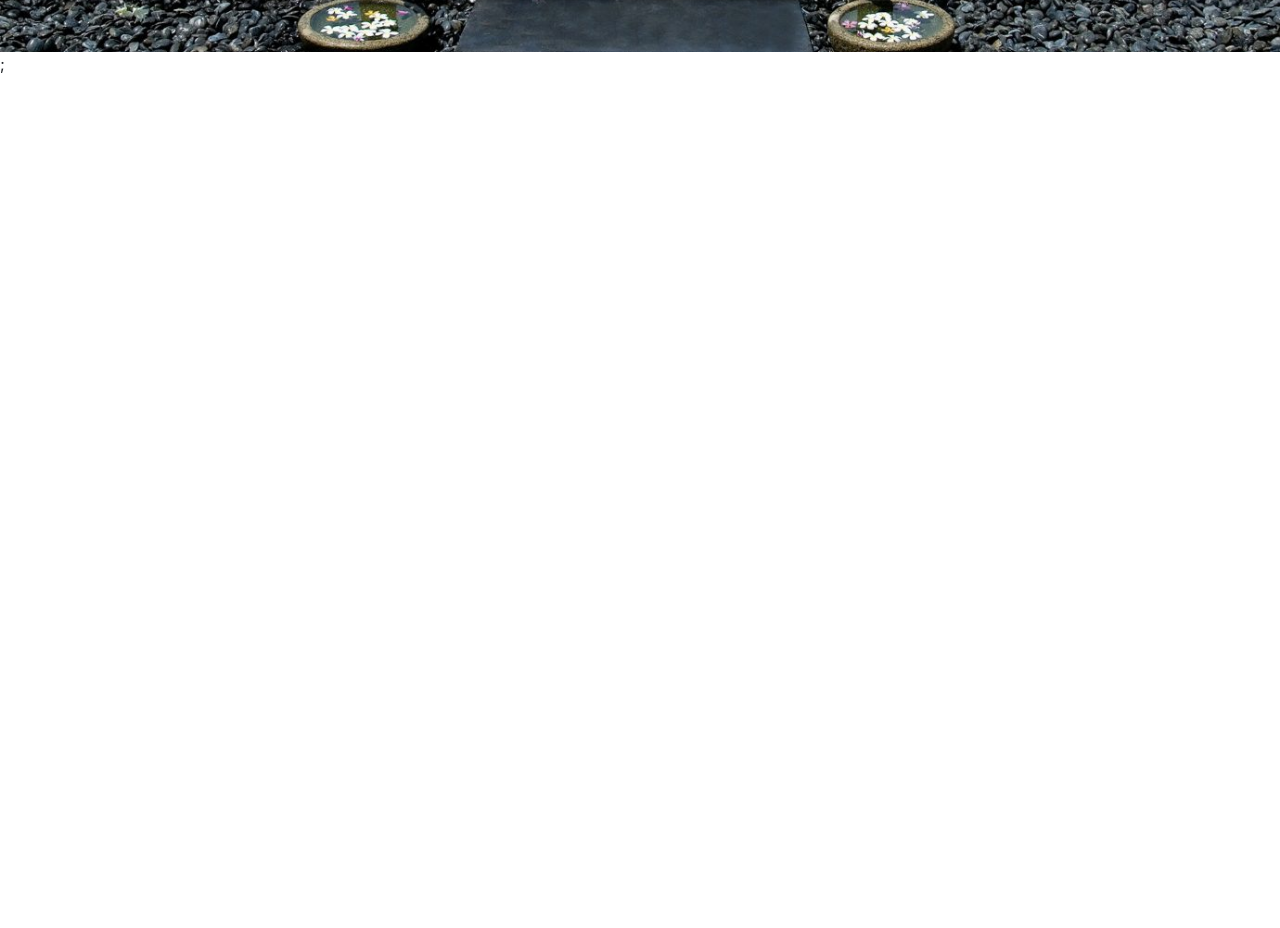
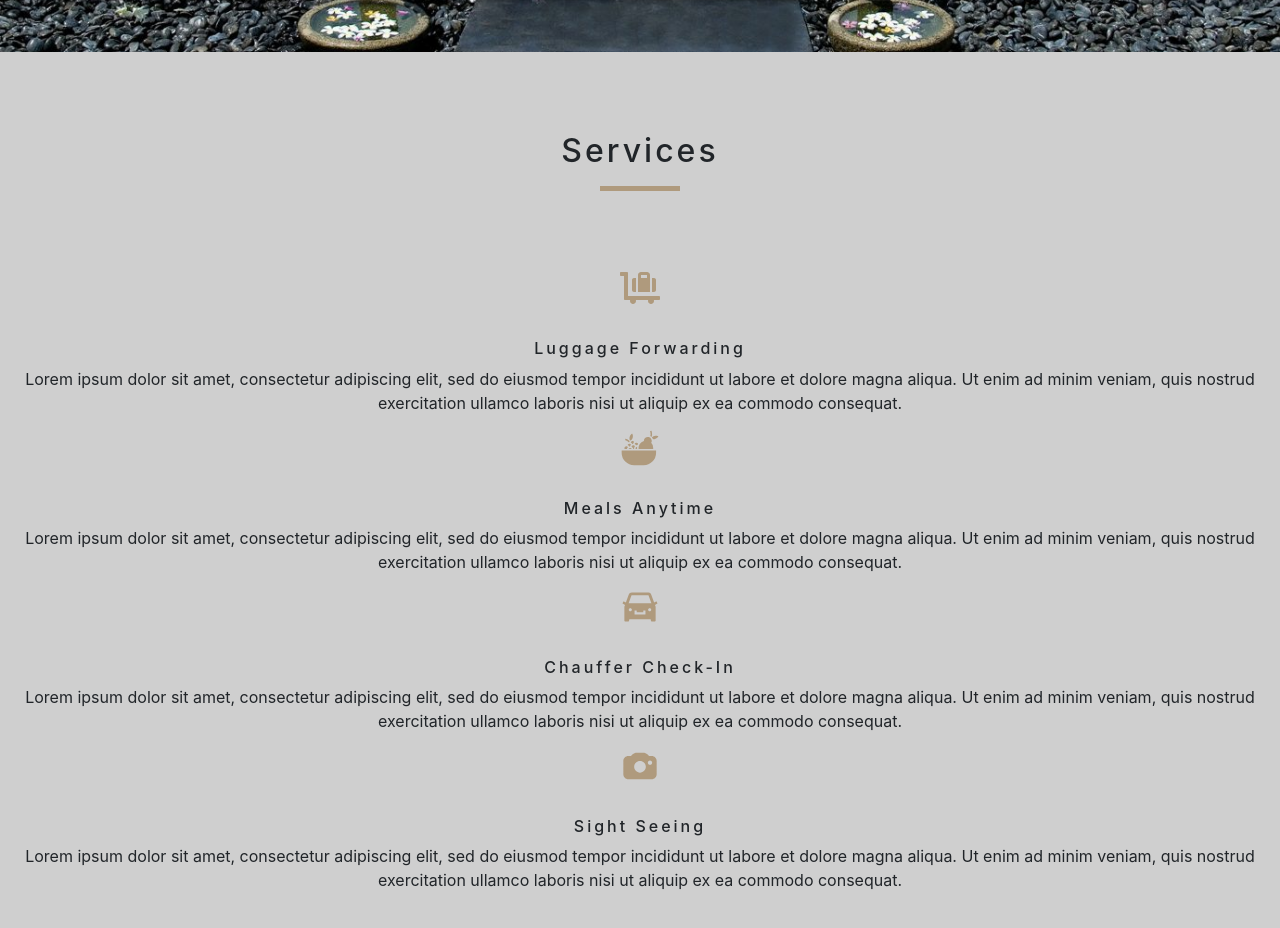
Before and after one commit to mamady310/hotel-rooms, a React (Create React App) app: page / in a window 1280 px wide. Shown: the part 820-1748 px from the top of the page. Before the commit the page ends 896 px from the top, so only its background shows below. Built offline with nearby package versions, Linux system fonts and the light colour scheme.

Commit message:
services is complete but not rendering how I wat css issue..if I cannot resolve I will end up not using it. now going to complete featured rooms component

```diff
--- a/src/App.css
+++ b/src/App.css
@@ -252,6 +252,7 @@
   }
   .services h6 {
     letter-spacing: var(--mainSpacing);
+    text-transform: capitalize;
   }
   .services p {
     width: 80%;
--- /dev/null
+++ b/src/components/Services.js
@@ -0,0 +1,50 @@
+import React, { Component } from 'react';
+import Title from './Title';
+import { GiFruitBowl } from 'react-icons/gi';
+import { FaLuggageCart } from 'react-icons/fa';
+import { TiCamera } from 'react-icons/ti';
+import { AiFillCar } from 'react-icons/ai';
+
+
+export default class Services extends Component {
+    state = {
+        services: [
+            {
+            icon:<FaLuggageCart />,
+            title:"Luggage Forwarding",
+            info:"Lorem ipsum dolor sit amet, consectetur adipiscing elit, sed do eiusmod tempor incididunt ut labore et dolore magna aliqua. Ut enim ad minim veniam, quis nostrud exercitation ullamco laboris nisi ut aliquip ex ea commodo consequat.",
+            },
+            {
+            icon:<GiFruitBowl />,
+            title:"Meals Anytime",
+            info:"Lorem ipsum dolor sit amet, consectetur adipiscing elit, sed do eiusmod tempor incididunt ut labore et dolore magna aliqua. Ut enim ad minim veniam, quis nostrud exercitation ullamco laboris nisi ut aliquip ex ea commodo consequat.",
+             },
+             {
+            icon:<AiFillCar />,
+            title:"Chauffer Check-In",
+            info:"Lorem ipsum dolor sit amet, consectetur adipiscing elit, sed do eiusmod tempor incididunt ut labore et dolore magna aliqua. Ut enim ad minim veniam, quis nostrud exercitation ullamco laboris nisi ut aliquip ex ea commodo consequat.",
+             },
+             {
+            icon:<TiCamera />,
+            title:"Sight Seeing",
+            info:"Lorem ipsum dolor sit amet, consectetur adipiscing elit, sed do eiusmod tempor incididunt ut labore et dolore magna aliqua. Ut enim ad minim veniam, quis nostrud exercitation ullamco laboris nisi ut aliquip ex ea commodo consequat.",
+             }
+        ]
+    }
+    render() {
+        return (
+            <section className="services">
+              <Title title="services" />
+             <div className="services-center">
+             </div>
+             {this.state.services.map((item, index) => {
+                 return <article key={index} className="service">
+                    <span>{item.icon}</span>
+                     <h6>{item.title}</h6>
+                     <p>{item.info}</p>
+                 </article>
+             })}
+            </section>
+        )
+    }
+}
--- /dev/null
+++ b/src/components/Title.js
@@ -0,0 +1,10 @@
+import React from 'react'
+
+export default function Title({title}) {
+    return (
+        <div className='section-title'>
+            <h4>{title}</h4>
+            <div />
+        </div>
+    )
+}
--- a/src/pages/Home.js
+++ b/src/pages/Home.js
@@ -2,10 +2,12 @@ import React from 'react';
 import Hero from '../components/Hero';
 import Banner from '../components/Banner';
 import { Link } from 'react-router-dom';
+import Services from '../components/Services';
 
 
 export default function Home(){
-    return <div>
+    return (
+    <>
         <Hero>
             <Banner title="Lavish Rooms" subtitle="Rooms starting at $299">
                 <Link to='/rooms' className="btn-primary">
@@ -13,6 +15,7 @@ export default function Home(){
                 </Link>
             </Banner>
         </Hero>
-    ;
-    </div>
+        <Services />
+    </>
+    )
 }
```
Also changed, not shown: src/components/Data.js (added, +24 -0 lines). Lines whose indentation alone changed are shown as unchanged.
